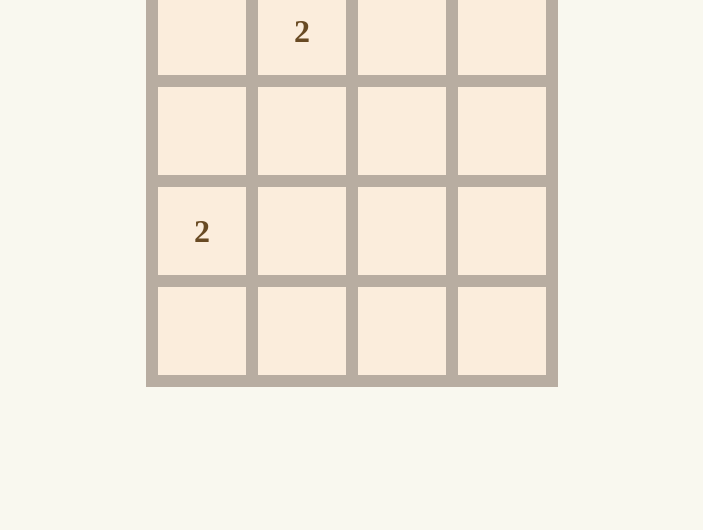
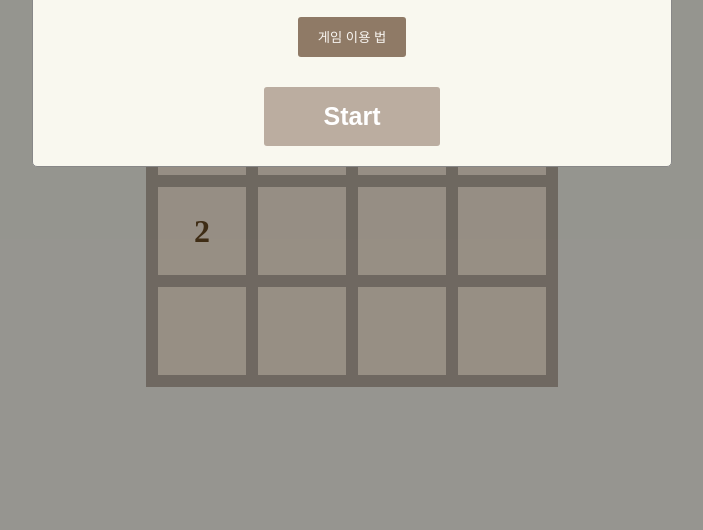
Before and after one commit to Hxxnseo/2048, a plain HTML site: page index.html in a window 1280 px wide. Shown: the part 270-800 px from the top of the page, without its empty margins (288-991 px from the left). Drawn offline with Linux system fonts and the light colour scheme; a web font is replaced by a local one.

Commit message:
add modal

```diff
--- a/css/index.css
+++ b/css/index.css
@@ -3,6 +3,65 @@
   width: 100%;
   height: 100vh;
   text-align: center;
+}
+
+#modal {
+  /* display: none; */
+  position: fixed;
+  top: 0;
+  left: 0;
+  z-index: 1;
+  width: 100%;
+  height: 100%;
+  overflow: auto;
+  background-color: rgb(0, 0, 0);
+  background-color: rgba(0, 0, 0, 0.4);
+}
+
+#modal-content {
+  width: 50%;
+  margin: 15% auto;
+  padding: 20px;
+  background-color: #f9f8ef;
+  border: 1px solid #888;
+  border-radius: 5px;
+}
+
+#modal-content h1 {
+  margin-bottom: 30px;
+}
+
+#modal-content #tab-button {
+  height: 40px;
+  padding: 0 20px;
+  background: #8f7a66;
+  border-radius: 3px;
+  text-decoration: none;
+  color: #f9f6f2;
+  line-height: 42px;
+  cursor: pointer;
+  text-align: center;
+  flex-shrink: 0;
+  border: 0;
+}
+
+#tab-content {
+  max-height: 0px;
+  overflow: hidden;
+  transition: max-height 0.5s ease-out;
+  margin-bottom: 30px;
+}
+
+#modal-content #start-button {
+  padding: 15px 60px;
+  background: #bbada0;
+  font-size: 25px;
+  font-weight: bold;
+  border-radius: 3px;
+  color: white;
+  text-align: center;
+  border: 0;
+  cursor: pointer;
 }
 
 table {
--- a/css/reset.css
+++ b/css/reset.css
@@ -1,7 +1,7 @@
 @charset "utf-8";
 @font-face {
-  font-family: "Lato-Regular";
-  src: url(../font/Lato-Regular.woff);
+  font-family: "BlackHanSans-Regular";
+  src: url(../font/BlackHanSans-Regular.woff);
 }
 
 * {
@@ -12,7 +12,7 @@
 
 html,
 body {
-  font: 16px "Lato-Regular";
+  font: 16px "맑은 고딕";
   color: #333;
   font-weight: 600;
   -webkit-touch-callout: none; /* iOS Safari */
--- a/index.html
+++ b/index.html
@@ -11,6 +11,23 @@
   </head>
   <body>
     <div class="container">
+      <div id="modal">
+        <div id="modal-content">
+          <h1>타일들의 숫자를 더해서 2048을 만들어보세요!</h1>
+          <div id="tab">
+            <button id="tab-button">게임 이용 법</button>
+            <div id="tab-content">
+              <h4>
+                2048 하는 법: 타일을 움직이기 위해서 <b><i>키보드의 화살표</i></b
+                >를 누르세요! <br />
+                같은 숫자가 겹치게 된다면 두개의 숫자는 더해집니다. <br />숫자들을 다 더해서 2048을 완성해 보세요!
+              </h4>
+              <!-- <p>Content for tab</p> -->
+            </div>
+          </div>
+          <button id="start-button">Start</button>
+        </div>
+      </div>
       <table border="1">
         <caption>
           2048
--- a/js/index.js
+++ b/js/index.js
@@ -1,3 +1,26 @@
+const modal = document.getElementById("modal");
+const startButton = document.getElementById("start-button");
+
+startButton.addEventListener("click", function () {
+  modal.style.display = "none";
+});
+
+const tabButton = document.getElementById("tab-button");
+const tabContent = document.getElementById("tab-content");
+
+tabButton.addEventListener("click", function () {
+  if (tabContent.style.display === "block") {
+    tabContent.style.maxHeight = "0px";
+
+    console.log(11);
+  } else {
+    tabContent.style.display = "block";
+    tabButton.style.display = "none";
+    console.log(12);
+    tabContent.style.maxHeight = "1000px";
+  }
+});
+
 let board = Array(Array(0, 0, 0, 0), Array(0, 0, 0, 0), Array(0, 0, 0, 0), Array(0, 0, 0, 0));
 let tableID = Array(Array("00", "01", "02", "03"), Array("10", "11", "12", "13"), Array("20", "21", "22", "23"), Array("30", "31", "32", "33"));
 
@@ -236,7 +259,10 @@ function generate() {
 // 숫자 생성 확률
 function getNewNum() {
   let randomNum = Math.floor(Math.random() * 10);
-  if (randomNum === 0) return 4;
+  if (randomNum === 0) {
+    return 4;
+  }
+
   return 2;
 }
 
@@ -277,5 +303,8 @@ function checkGameOver() {
 // 게임오버 처리
 function gameover() {
   alert("[Game Over]\nMax: " + getMaxNum());
-  init();
+  let isTrue = confirm("다시 하시겠습니까?");
+
+  if (isTrue) init();
+  else window.close();
 }
```
